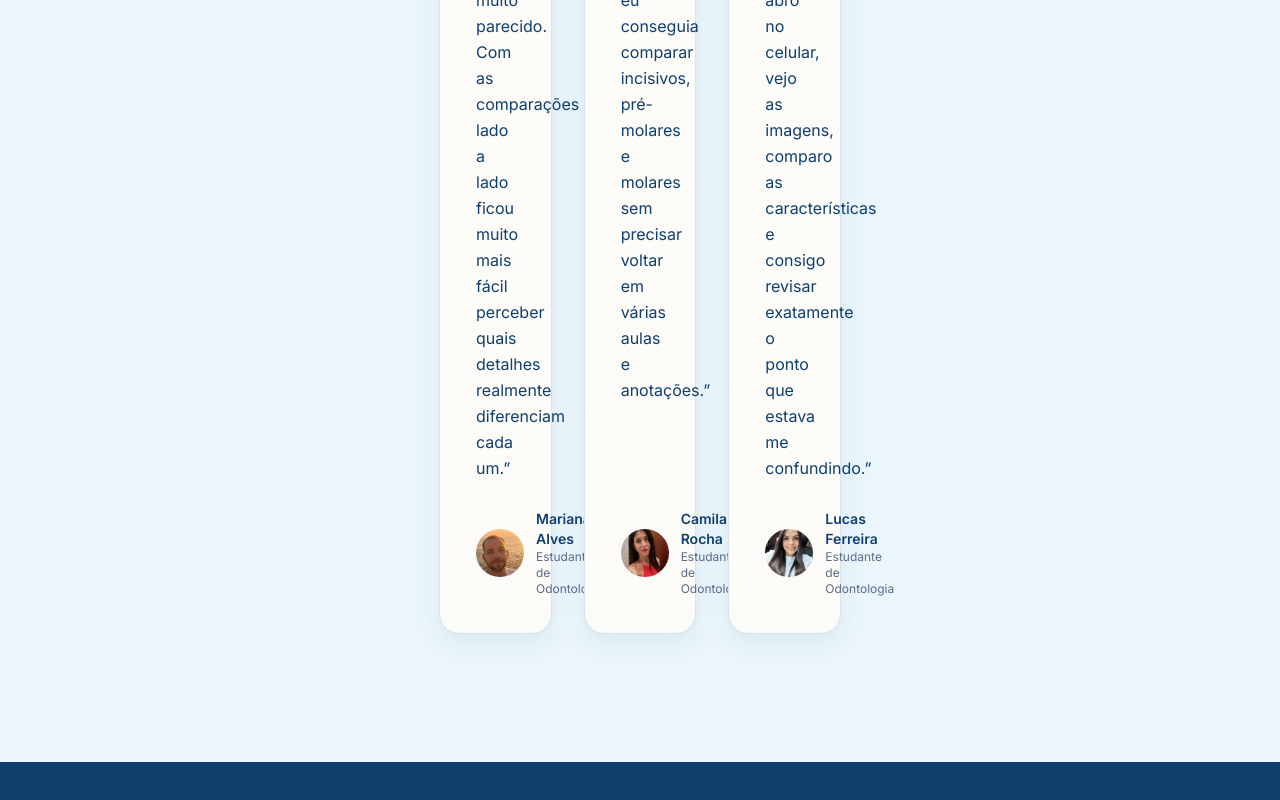
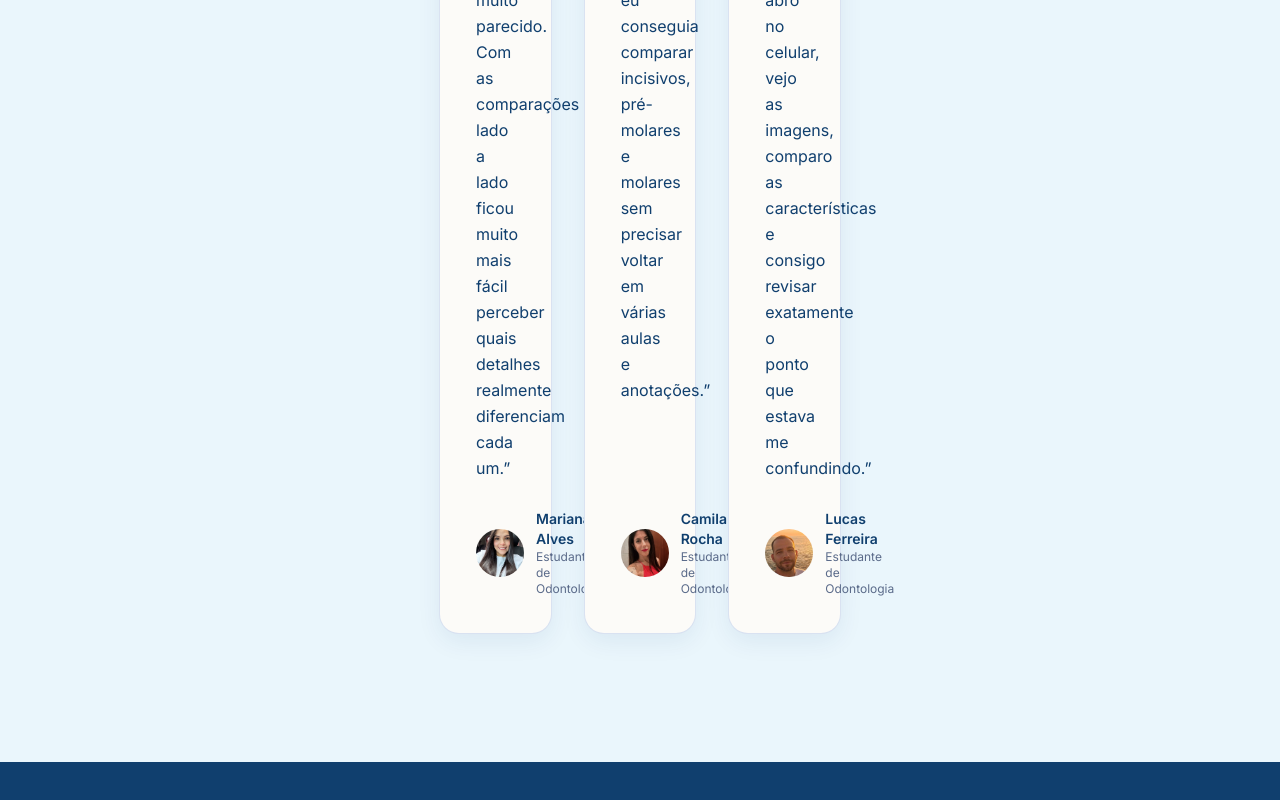
Before and after one commit to ocontatoprodutosdigitais-hue/Anatomia-Dental, a Next.js app: page / in a window 1280 px wide. Shown: the part 11172-11972 px from the top of the page. Built offline with nearby package versions, Linux system fonts and the light colour scheme.

Commit message:
Swap Lucas and Mariana testimonial photos

```diff
--- a/components/testimonials.tsx
+++ b/components/testimonials.tsx
@@ -17,7 +17,7 @@ const depoimentos = [
     text: 'Eu sempre confundia alguns dentes porque nos slides parecia tudo muito parecido. Com as comparações lado a lado ficou muito mais fácil perceber quais detalhes realmente diferenciam cada um.',
     name: 'Mariana Alves',
     role: 'Estudante de Odontologia',
-    image: '/images/dental/depoimento-1.webp',
+    image: '/images/dental/depoimento-3.webp',
   },
   {
     text: 'Usei principalmente para revisar antes da prova. Em poucos minutos eu conseguia comparar incisivos, pré-molares e molares sem precisar voltar em várias aulas e anotações.',
@@ -29,7 +29,7 @@ const depoimentos = [
     text: 'Gostei porque não é aquele material cheio de texto. Eu abro no celular, vejo as imagens, comparo as características e consigo revisar exatamente o ponto que estava me confundindo.',
     name: 'Lucas Ferreira',
     role: 'Estudante de Odontologia',
-    image: '/images/dental/depoimento-3.webp',
+    image: '/images/dental/depoimento-1.webp',
   },
 ];
 
```
